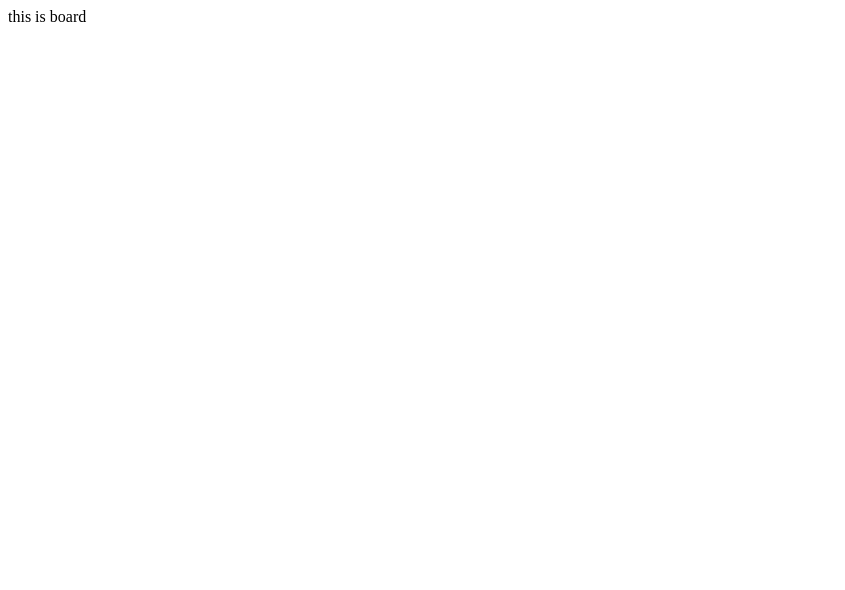
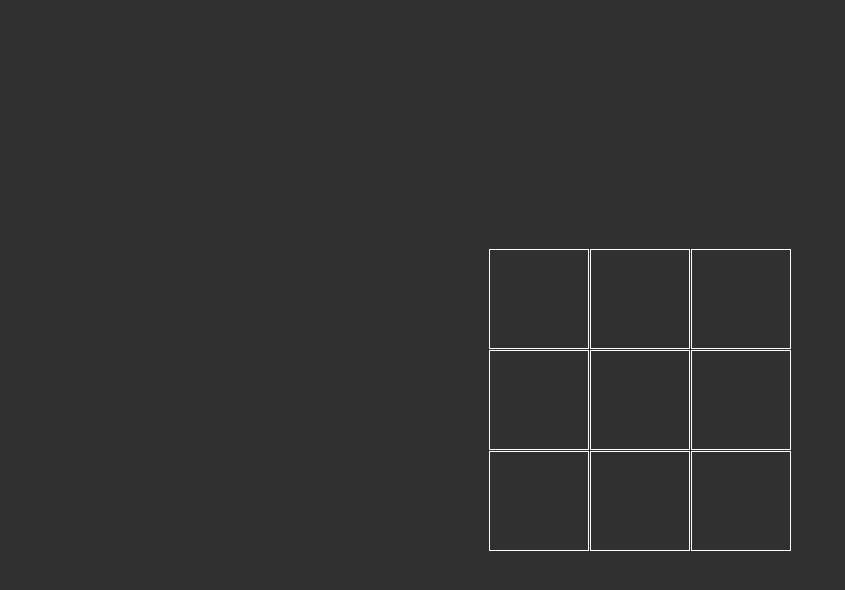
Before and after one commit to raksitnongbua/tic-tac-toe, a React (Create React App) app: page / in a window 1280 px wide. Shown: the top 590 px of the page, without its empty margins (0-845 px from the left). Built offline with nearby package versions, Linux system fonts and the light colour scheme.

Commit message:
add grid

```diff
--- a/src/App.tsx
+++ b/src/App.tsx
@@ -2,11 +2,7 @@ import React from 'react';
 import Game from './screens/Game';
 
 const App = () => {
-  return (
-    <div>
-      <Game />
-    </div>
-  );
+  return <Game />;
 };
 
 export default App;
--- /dev/null
+++ b/src/common/theme.ts
@@ -0,0 +1,5 @@
+import { createMuiTheme } from '@material-ui/core';
+
+export const theme = createMuiTheme({
+  palette: { type: 'dark' },
+});
--- a/src/components/Board.tsx
+++ b/src/components/Board.tsx
@@ -1,7 +1,28 @@
+import { Box } from '@material-ui/core';
 import React from 'react';
+import Square from './Square';
 
 const Board = () => {
-  return <div>this is board</div>;
+  const gridSize = 3;
+  return (
+    <Box
+      width="100vw"
+      height="100vh"
+      display="flex"
+      justifyContent="center"
+      alignItems="center"
+    >
+      <Box
+        display="grid"
+        gridGap={1}
+        gridTemplateColumns={`repeat(${gridSize}, 1fr)`}
+      >
+        {Array.apply(null, new Array(gridSize * gridSize)).map((_, i) => (
+          <Square key={`square-${i}`} />
+        ))}
+      </Box>
+    </Box>
+  );
 };
 
 export default Board;
--- a/src/components/Square.tsx
+++ b/src/components/Square.tsx
@@ -1,7 +1,17 @@
 import React from 'react';
+import { Box } from '@material-ui/core';
 
 const Square = () => {
-  return <div></div>;
+  return (
+    <Box
+      width={100}
+      height={100}
+      border={1}
+      display="flex"
+      justifyContent="center"
+      alignItems="center"
+    ></Box>
+  );
 };
 
 export default Square;
--- a/src/index.tsx
+++ b/src/index.tsx
@@ -1,12 +1,15 @@
+import { CssBaseline, MuiThemeProvider } from '@material-ui/core';
 import React from 'react';
 import ReactDOM from 'react-dom';
 import App from './App';
+import { theme } from './common/theme';
 import reportWebVitals from './reportWebVitals';
 
 ReactDOM.render(
-  <React.StrictMode>
+  <MuiThemeProvider theme={theme}>
+    <CssBaseline />
     <App />
-  </React.StrictMode>,
+  </MuiThemeProvider>,
   document.getElementById('root')
 );
 
```
